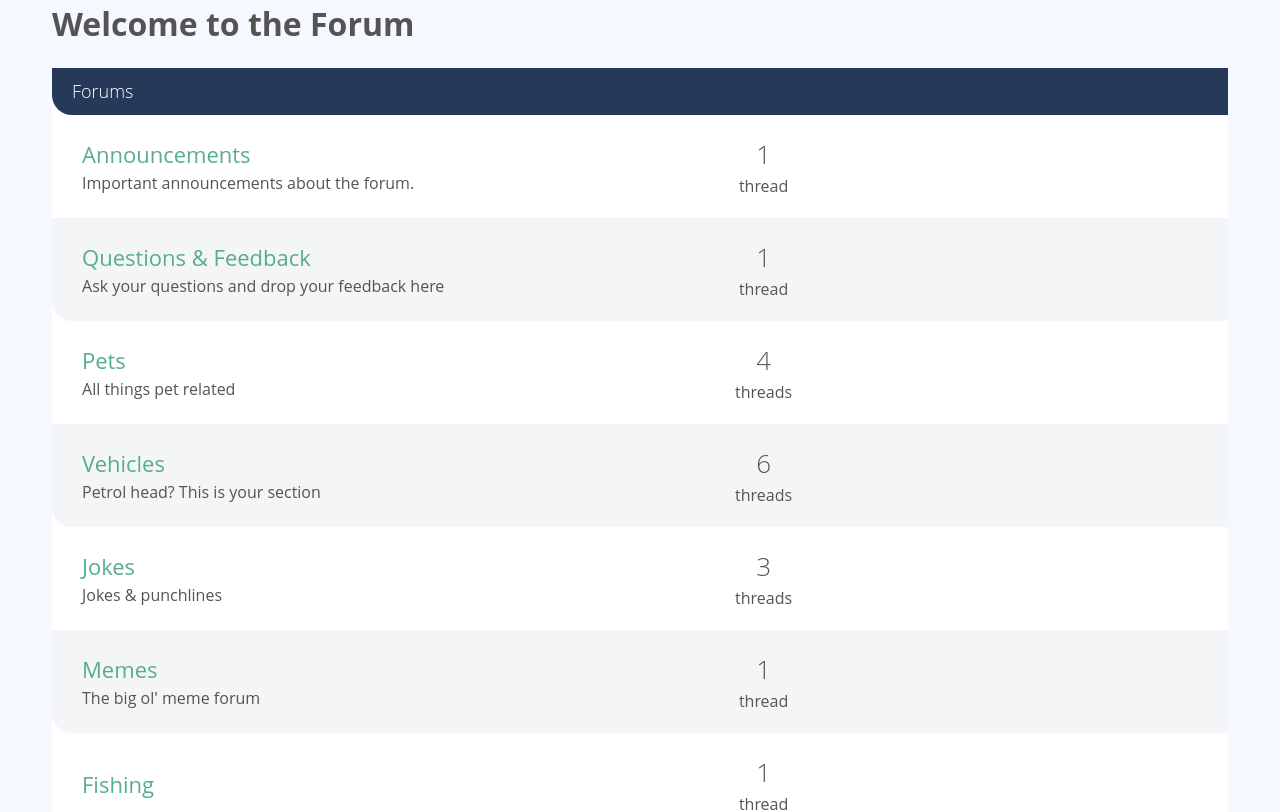
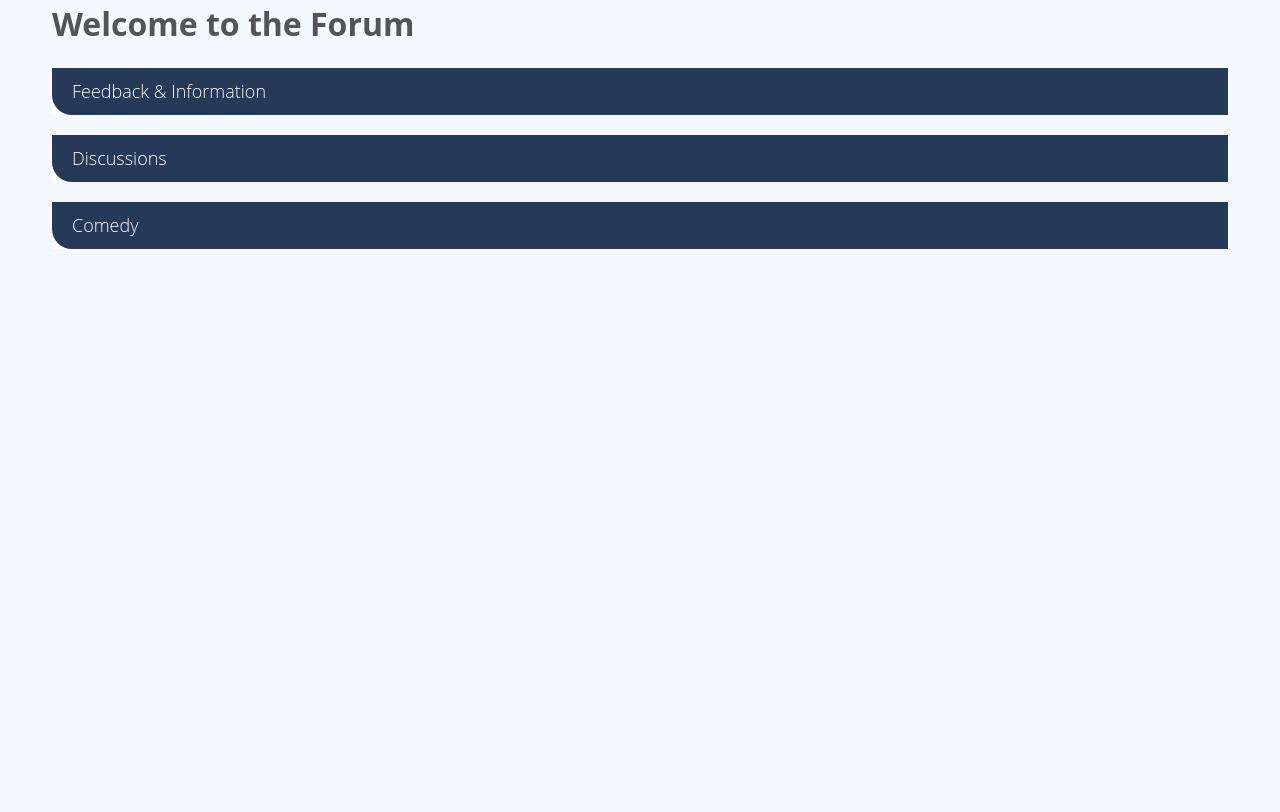
Before and after one commit to klementj/vueschool-forum, a Vue app: page / in a window 1280 px wide. Shown: the top 812 px of the page. Built offline with nearby package versions, Linux system fonts and the light colour scheme.

Commit message:
Categories, Collection of Forum

```diff
--- a/src/components/CategoryListItem.vue
+++ b/src/components/CategoryListItem.vue
@@ -11,13 +11,25 @@
 
 <script>
 import ForumList from '@/components/ForumList'
+import sourceData from '@/data.json'
 
 export default {
+  components: {
+    ForumList
+  },
+
   props: {
     category: {
       required: true,
       type: Array
     }
+  },
+
+  computed: {
+    categoryForums () {
+      return Object.values(sourceData.forums)
+        .filter(forum => forum.categoryID === this.category['.key'])
+    }
   }
 }
 </script>
--- a/src/components/ForumList.vue
+++ b/src/components/ForumList.vue
@@ -1,13 +1,10 @@
 <template>
-  <div class="forum-list">
-      <h2 class="list-title">
-          <a href="#">Forums</a>
-      </h2>
-      <ForumListItem
-        v-for="forum in forums"
-        :forum="forum"
-        :key="forum['.key']"
-      />
+  <div>
+    <ForumListItem
+      v-for="forum in forums"
+      :forum="forum"
+      :key="forum['.key']"
+    />
   </div>
 </template>
 
--- a/src/pages/PageCategory.vue
+++ b/src/pages/PageCategory.vue
@@ -0,0 +1,30 @@
+<template>
+  <div class="col-full">
+    <h1>{{ category.name }}</h1>
+    <CategoryListItem :category="category"/>
+  </div>
+</template>
+
+<script>
+import CategoryListItem from '@/components/CategoryListItem'
+import sourceData from '@/data.json'
+
+export default {
+  components: {
+    CategoryListItem
+  },
+
+  props: {
+    id: {
+      required: true,
+      type: String
+    }
+  },
+
+  computed: {
+    category () {
+      return sourceData.categories[this.id]
+    }
+  }
+}
+</script>
--- a/src/pages/PageHome.vue
+++ b/src/pages/PageHome.vue
@@ -1,27 +1,24 @@
 <template>
 <div class="col-full">
   <h1>Welcome to the Forum</h1>
-  <ForumList :forums="forums"/>
-
+  <CategoryList :categories="categories"/>
 </div>
 </template>
 
 <script>
-// @ er src
+// @ er src fordi det er defineret i webpack
 import sourceData from '@/data.json'
-import ForumList from '@/components/ForumList'
+import CategoryList from '@/components/CategoryList'
 console.log(sourceData)
 
 export default {
   components: {
-    ForumList
+    CategoryList
   },
 
   data () {
     return {
-      forums: Object.values(sourceData.forums),
-      posts: sourceData.posts,
-      users: sourceData.users
+      categories: Object.values(sourceData.categories)
     }
   }
 }
--- a/src/router.js
+++ b/src/router.js
@@ -1,6 +1,7 @@
 import Vue from 'vue'
 import Router from 'vue-router'
 import Home from '@/pages/PageHome'
+import Category from '@/pages/PageCategory'
 import ThreadShow from '@/pages/PageThreadShow'
 import Forum from '@/pages/PageForum'
 import NotFound from '@/pages/PageNotFound'
@@ -14,6 +15,12 @@
       path: '/',
       name: 'Home',
       component: Home
+    },
+    {
+      path: 'category/:id',
+      name: 'Category',
+      component: Category,
+      props: true
     },
     {
       path: '/forum/:id',
```
